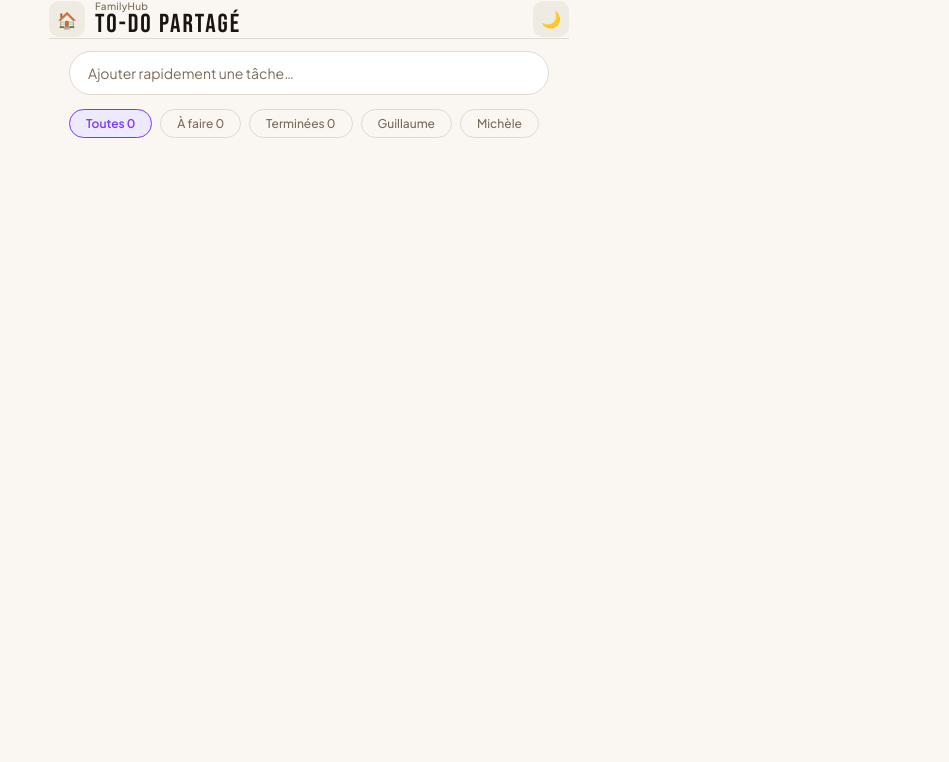
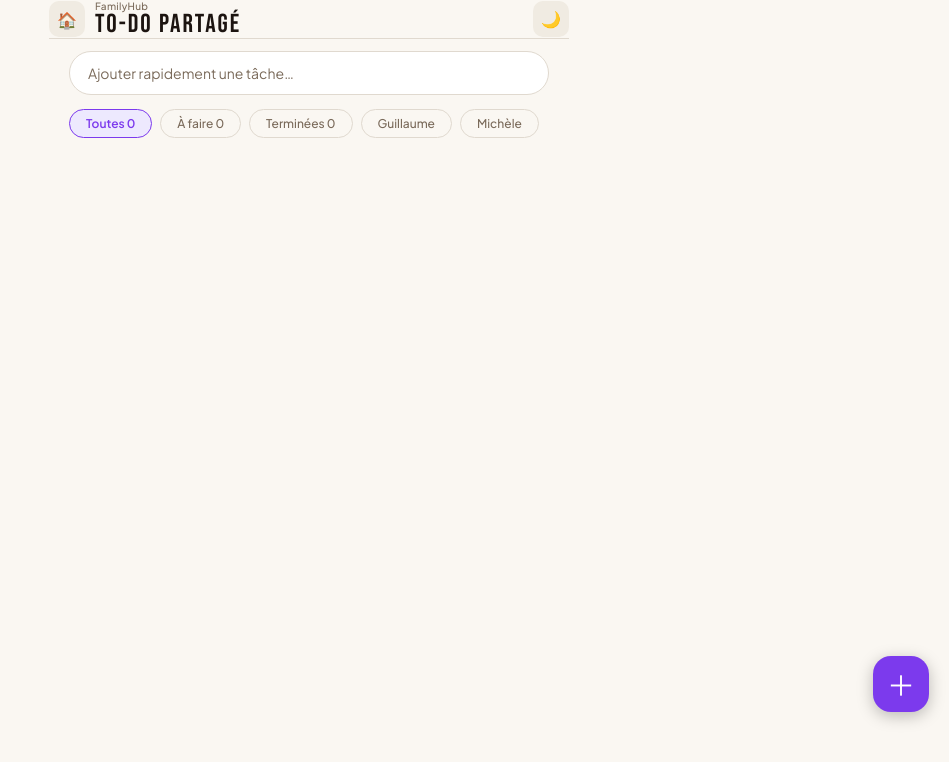
Before and after one commit to guillaumedieul-dawa/PWA-Claude, a website: page todo-partage/index.html in a window 1280 px wide. Shown: the top 762 px of the page, without its empty margins (331-1280 px from the left). Drawn offline with Linux system fonts and the light colour scheme; a web font is replaced by a local one.

Commit message:
Add files via upload

```diff
--- a/todo-partage/index.html
+++ b/todo-partage/index.html
@@ -180,7 +180,7 @@ html,body{min-height:100dvh;background:var(--bg);color:var(--ob);font-family:'Pl
   </div>
   <div class="tlist" id="TL"></div>
 </div>
-<button class="fab" data-action="openAdd"><span style="pointer-events:none">＋</span></button>
+<button class="fab" data-action="openAdd" style="background:#7c3aed;color:#fff;position:fixed;bottom:88px;right:20px;width:56px;height:56px;border-radius:18px;border:none;font-size:28px;display:flex;align-items:center;justify-content:center;z-index:9999;box-shadow:0 4px 16px rgba(0,0,0,.25)"><span style="pointer-events:none">＋</span></button>
 <div class="toast" id="toast"></div>
 <div class="sov" id="shAdd">
   <div class="sht">
```
